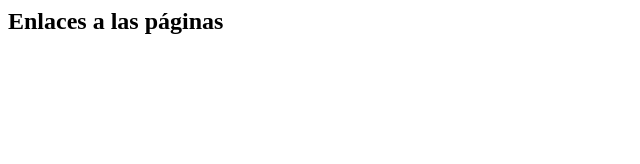
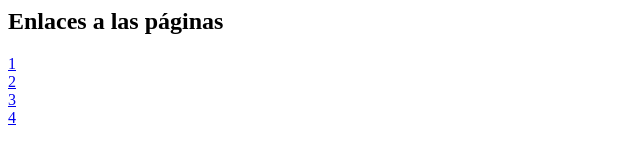
Before and after one commit to G4brielaCabrera/Introducci-n-Github, a plain HTML site: page Index.html in a window 1280 px wide. Shown: the full height of the page, 0-640 px from the left. Drawn offline with Linux system fonts and the light colour scheme.

Commit message:
Add files via upload

```diff
--- a/Index.html
+++ b/Index.html
@@ -2,9 +2,9 @@
 <head><title>Index</title></head>
 <body>
 <h2>Enlaces a las páginas</h2>
-<a href="Viaje perfecto.html"></a>
-<a href="2_GabrielaCabrera.html"></a>
-<a href="3_GabrielaCabrera.html"></a>
-<a href="Animal favorito.html"></a>
+<P><a href="Viaje perfecto.html">1</a><br>
+<a href="2_GabrielaCabrera.html">2</a><br>
+<a href="3_GabrielaCabrera.html">3</a><br>
+<a href="Animal favorito.html">4</a></p>
 </body>
 </html>
```
